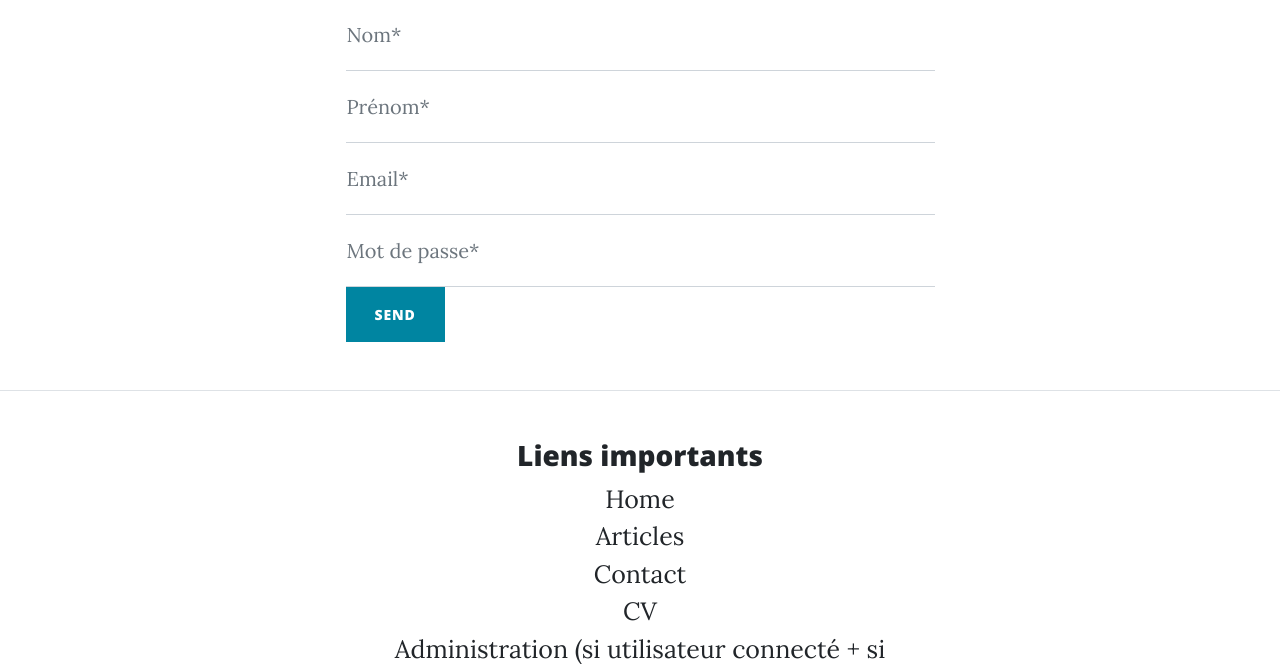
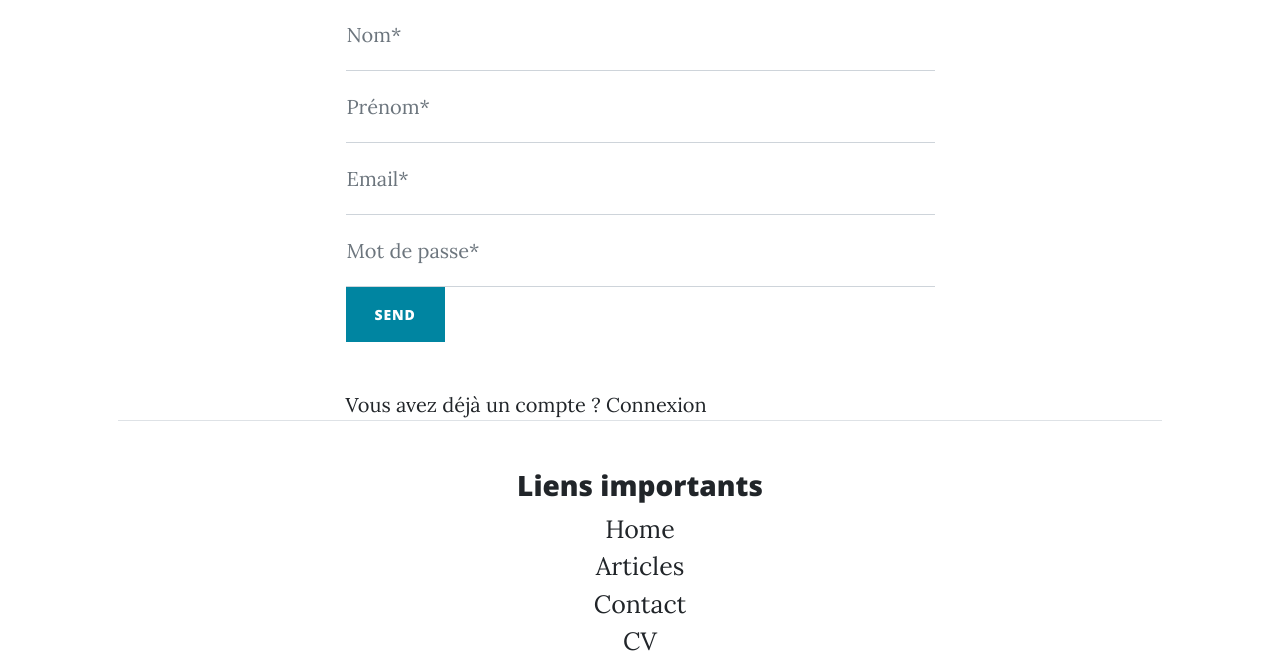
Before and after one commit to Davidouu/Blog-php, a PHP site: template templates/register.html.twig in a window 1280 px wide. Shown: the part 718-1382 px from the top of the page. Run offline with PHP 8.4, Linux system fonts and the light colour scheme; the template is opened without the code that fills it, so the values that code supplies are empty; some libraries are stand-ins or nearby versions.

Commit message:
[feat] : add login link

```diff
--- a/templates/register.html.twig
+++ b/templates/register.html.twig
@@ -45,6 +45,8 @@
                 </form>
             </div>
 
+            <div>Vous avez déjà un compte ? <a href="/connexion">Connexion</a>
+
         </div>
     </div>
 </div>
```
